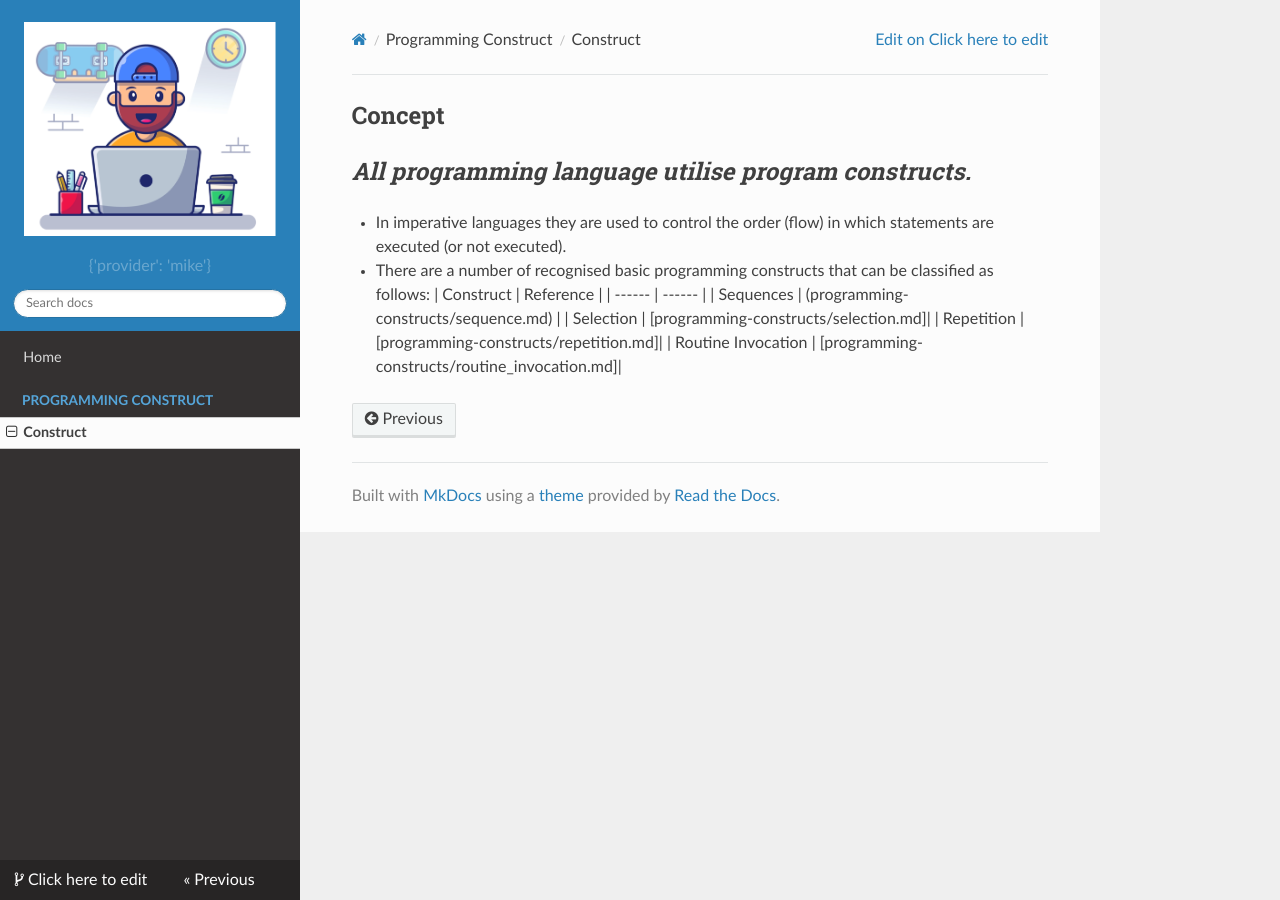
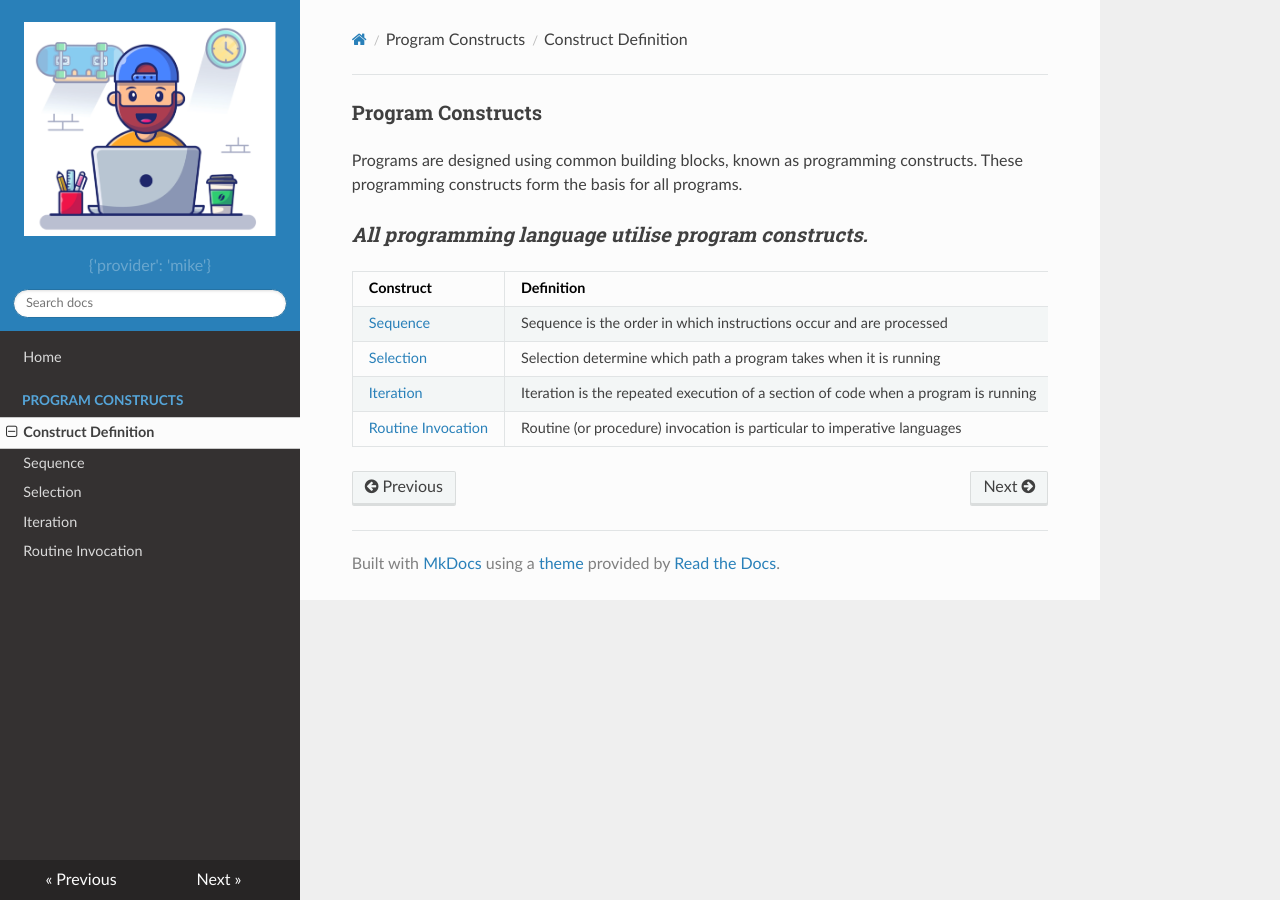
Before and after one commit to santosh-1987/programming-fundamentals, an MkDocs documentation site: the page built from docs/programming-constructs/index.md, in a window 1280 px wide. Built offline with MkDocs 1.6.1, drawn with Linux system fonts in a browser that asks for light colours; nearby versions of some CDN libraries.

Commit message:
Added Programming Constructs

```diff
--- a/docs/programming-constructs/index.md
+++ b/docs/programming-constructs/index.md
@@ -1,12 +1,12 @@
-## Concept
+## Program Constructs
+
+Programs are designed using common building blocks, known as programming constructs. These programming constructs form the basis for all programs.
+
 ## _All programming language utilise program constructs._
 
-- In imperative languages they are used to control the order (flow) in which statements are executed (or not executed).
-
-- There are a number of recognised basic programming constructs that can be classified as follows:
-| Construct | Reference |
-| ------ | ------ |
-| Sequences | (programming-constructs/sequence.md) |
-| Selection | [programming-constructs/selection.md]|
-| Repetition | [programming-constructs/repetition.md]|
-| Routine Invocation | [programming-constructs/routine_invocation.md]|
+| Construct | Definition |
+| ------ | ---- |
+| [Sequence](sequence.md) |Sequence is the order in which instructions occur and are processed|
+| [Selection](selection.md) | Selection determine which path a program takes when it is running|
+| [Iteration](repetition.md) | Iteration is the repeated execution of a section of code when a program is running|
+| [Routine Invocation](routine_invocation.md) | Routine (or procedure) invocation is particular to imperative languages|
--- a/mkdocs.yml
+++ b/mkdocs.yml
@@ -4,15 +4,18 @@ site_description: "Programming Concepts"
 site_url: "https://santosh-1987.github.io/programming-fundamentals/"
 
 # Repository
-repo_name: "Click here to edit"
-repo_url: "https://github.com/santosh-1987/programming-fundamentals"
-
-edit_uri: "https://github.com/santosh-1987/programming-fundamentals/blob/master/docs"
+# repo_name: "Click here to edit"
+# repo_url: "https://github.com/santosh-1987/programming-fundamentals"
+# edit_uri: "https://github.com/santosh-1987/programming-fundamentals/blob/master/docs"
 
 nav:
   - Home: index.md
-  - Programming Construct:
-    - Construct: programming-constructs/index.md
+  - Program Constructs:
+    - Construct Definition: programming-constructs/index.md
+    - Sequence: programming-constructs/sequence.md
+    - Selection: programming-constructs/selection.md
+    - Iteration: programming-constructs/repetition.md
+    - Routine Invocation: programming-constructs/routine_invocation.md
 
 # Configuration
 theme:
@@ -57,3 +60,4 @@ markdown_extensions:
   - footnotes
   - toc:
       permalink: true
+      baselevel: 2
```
Also changed, not shown: docs/index.md (+13 -4 lines), docs/programming-constructs/repetition.md (+19 -0 lines), docs/programming-constructs/routine_invocation.md (+12 -0 lines), docs/programming-constructs/selection.md (+12 -0 lines), docs/programming-constructs/sequence.md (+12 -0 lines), docs/assets/images/iteration_flow_chart.jpeg (added), docs/assets/images/routine-invocation.webp (added), docs/assets/images/selection-statements.gif (added), docs/assets/images/selection_flow_chart.jpeg (added), docs/assets/images/sequence.png (added), docs/assets/images/sequence_flow_chart.jpeg (added), 1 other file.
